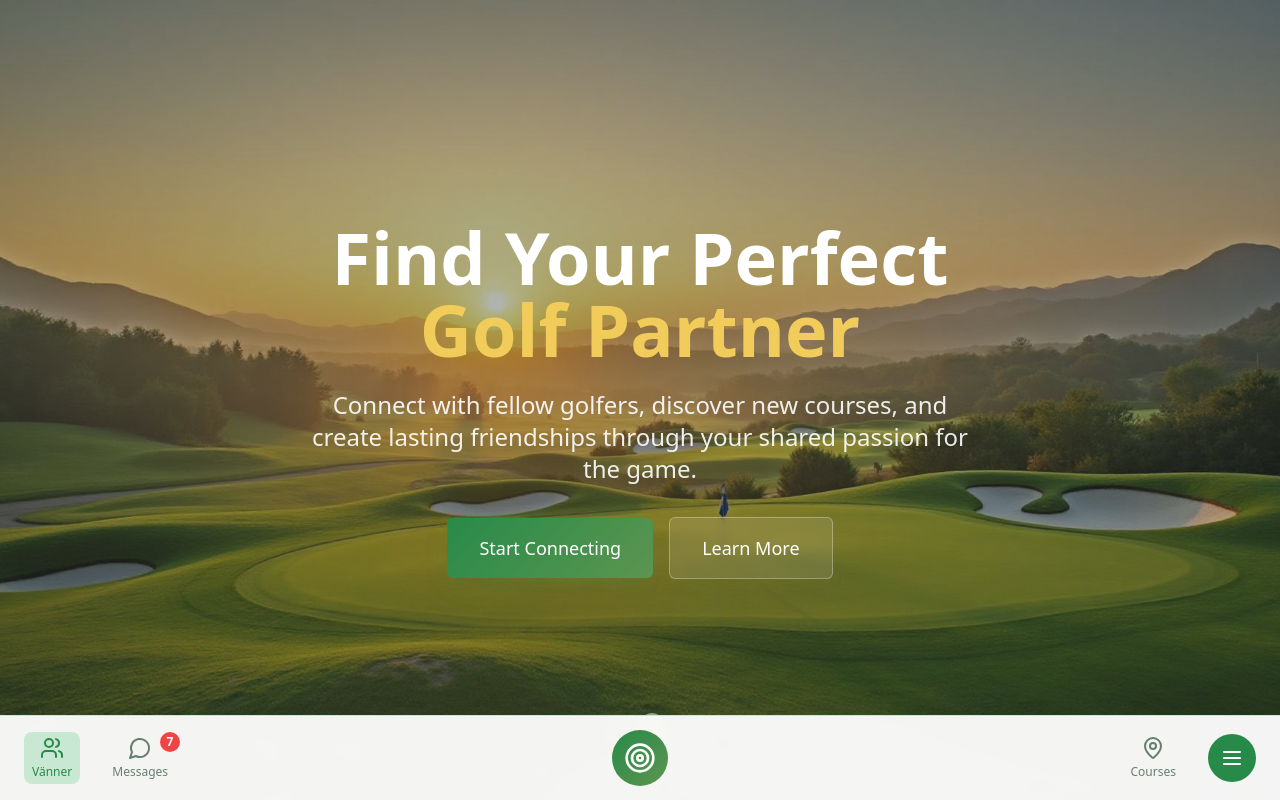
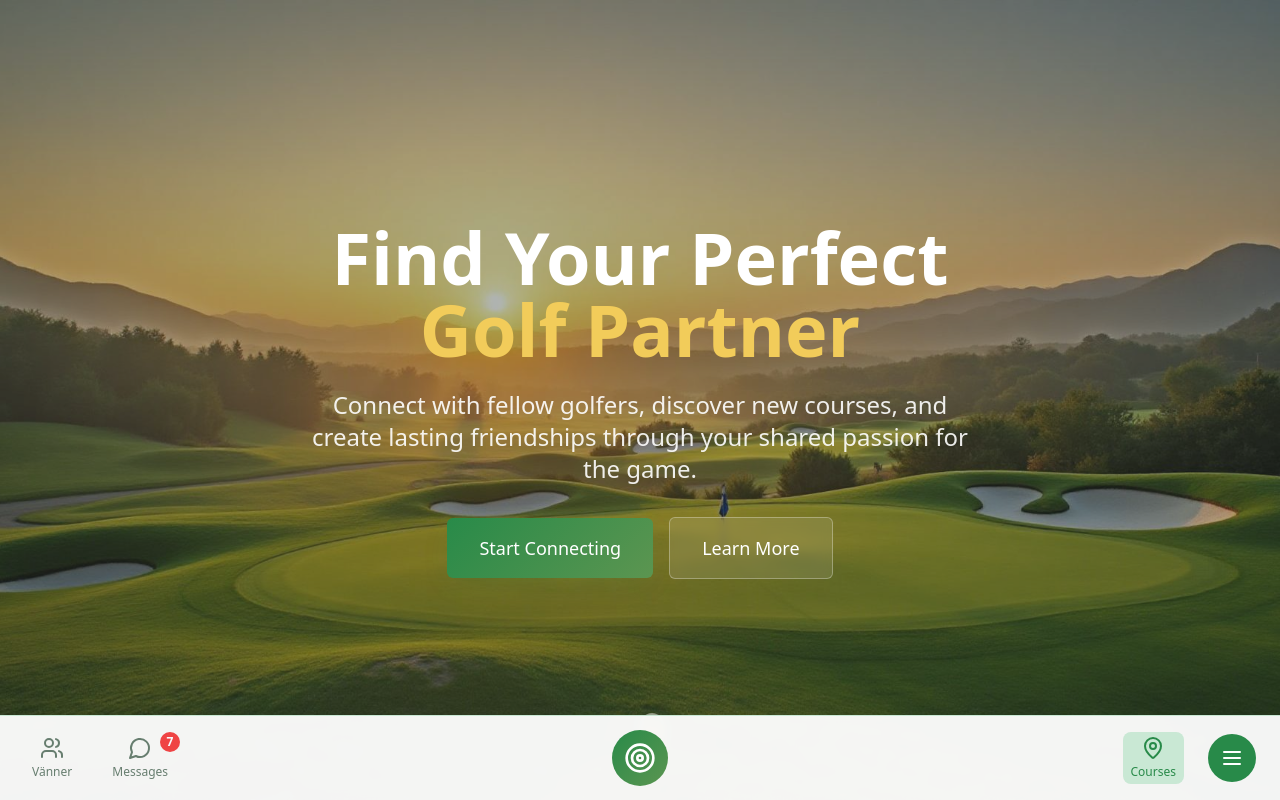
Before and after one commit to RilleB98/teemates, a React (Vite) app: page /courses in a window 1280 px wide. Shown: the top 800 px of the page. Built offline with nearby package versions, Linux system fonts and the light colour scheme.

Commit message:
Highlight current page in navigation
Update navigation to highlight the active page. Previously, the "Friends" button was always highlighted.

```diff
--- a/src/components/Navigation.tsx
+++ b/src/components/Navigation.tsx
@@ -3,7 +3,7 @@ import { Badge } from "@/components/ui/badge";
 import { Sheet, SheetContent, SheetTrigger } from "@/components/ui/sheet";
 import { Target, Users, MapPin, MessageCircle, User, Menu, LogOut, LogIn } from "lucide-react";
 import { useState } from "react";
-import { Link } from "react-router-dom";
+import { Link, useLocation } from "react-router-dom";
 import { useAuth } from "@/hooks/useAuth";
 import { supabase } from "@/integrations/supabase/client";
 import { toast } from "sonner";
@@ -65,6 +65,7 @@ interface NavigationProps {
 export const Navigation = ({ onMessagesClick }: NavigationProps) => {
   const [isMobileMenuOpen, setIsMobileMenuOpen] = useState(false);
   const { user, loading } = useAuth();
+  const location = useLocation();
 
   // Mock message count - replace with real data from your chat system
   const messageCount = 7; // Change this to your actual message count
@@ -87,14 +88,22 @@ export const Navigation = ({ onMessagesClick }: NavigationProps) => {
           {/* Left Navigation */}
           <div className="flex items-center space-x-4 sm:space-x-6">
             <Link to="/friends">
-              <button className={`relative flex flex-col items-center space-y-1 px-2 py-1 rounded-lg transition-smooth text-golf-green bg-golf-green-light`}>
+              <button className={`relative flex flex-col items-center space-y-1 px-2 py-1 rounded-lg transition-smooth ${
+                location.pathname === '/friends'
+                  ? 'text-golf-green bg-golf-green-light'
+                  : 'text-muted-foreground hover:text-golf-green hover:bg-golf-green-light/50'
+              }`}>
                 <Users className="w-5 h-5 sm:w-6 sm:h-6" />
                 <span className="text-xs font-medium">Vänner</span>
               </button>
             </Link>
 
             <Link to="/messages">
-              <button className={`relative flex flex-col items-center space-y-1 px-2 py-1 rounded-lg transition-smooth text-muted-foreground hover:text-golf-green hover:bg-golf-green-light/50`}>
+              <button className={`relative flex flex-col items-center space-y-1 px-2 py-1 rounded-lg transition-smooth ${
+                location.pathname === '/messages'
+                  ? 'text-golf-green bg-golf-green-light'
+                  : 'text-muted-foreground hover:text-golf-green hover:bg-golf-green-light/50'
+              }`}>
                 <MessageCircle className="w-5 h-5 sm:w-6 sm:h-6" />
                 <span className="text-xs font-medium">Messages</span>
                 {formatBadgeCount(messageCount) && (
@@ -116,7 +125,11 @@ export const Navigation = ({ onMessagesClick }: NavigationProps) => {
           {/* Right Navigation and Hamburger */}
           <div className="flex items-center space-x-4 sm:space-x-6">
             <Link to="/courses">
-              <button className={`relative flex flex-col items-center space-y-1 px-2 py-1 rounded-lg transition-smooth text-muted-foreground hover:text-golf-green hover:bg-golf-green-light/50`}>
+              <button className={`relative flex flex-col items-center space-y-1 px-2 py-1 rounded-lg transition-smooth ${
+                location.pathname === '/courses'
+                  ? 'text-golf-green bg-golf-green-light'
+                  : 'text-muted-foreground hover:text-golf-green hover:bg-golf-green-light/50'
+              }`}>
                 <MapPin className="w-5 h-5 sm:w-6 sm:h-6" />
                 <span className="text-xs font-medium">Courses</span>
               </button>
```
